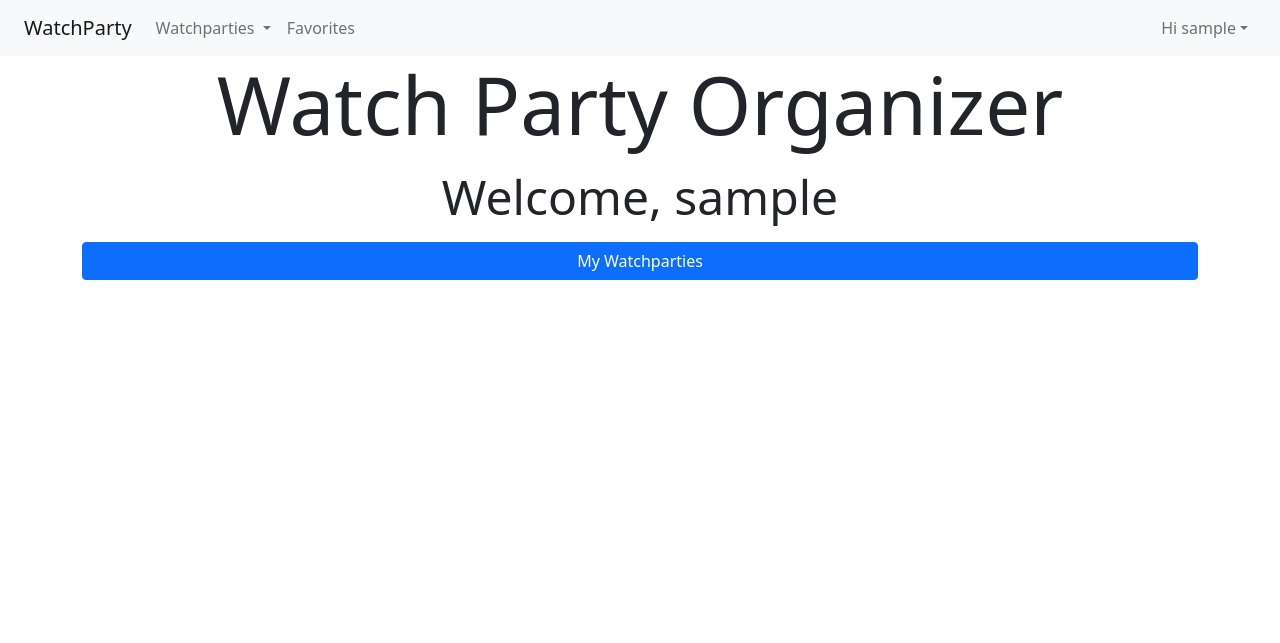
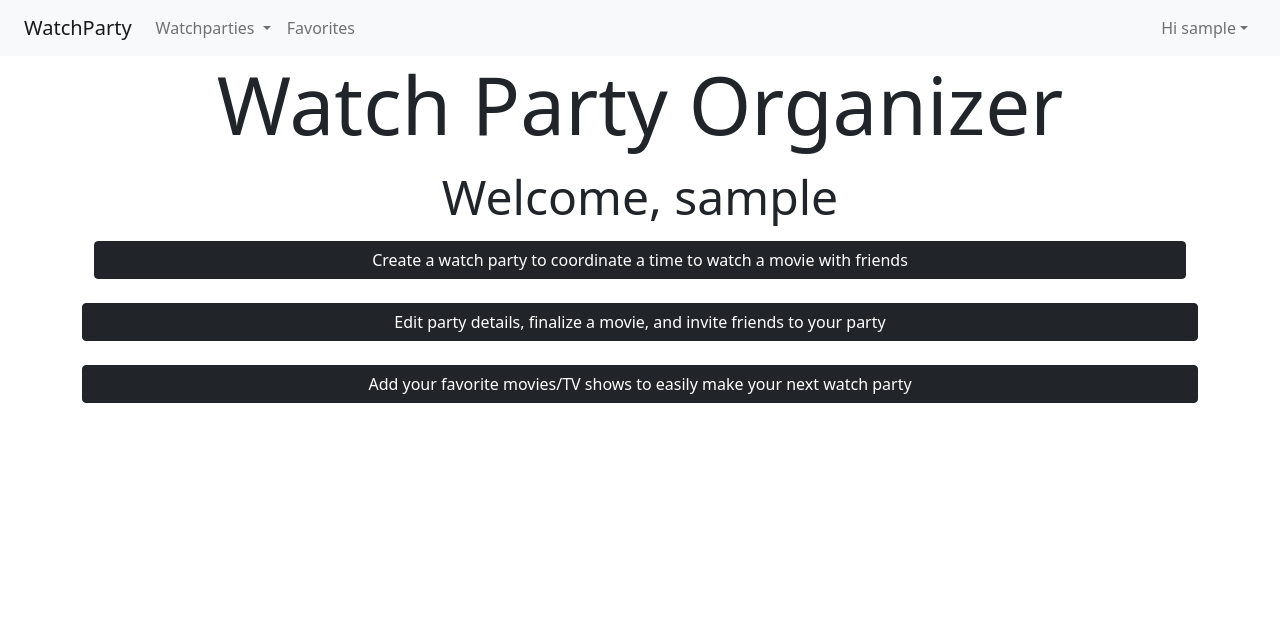
Before and after one commit to DecentDio/WatchParty, a Django app: page / in a window 1280 px wide. Shown: the top 643 px of the page. Run offline with Django 4.2, Linux system fonts and the light colour scheme; the visitor is signed in with stand-in values (Sample User, id 1); some libraries are stand-ins or nearby versions.

Commit message:
Added some explanations into how to use our website

```diff
--- a/organizer/templates/organizer/login.html
+++ b/organizer/templates/organizer/login.html
@@ -88,9 +88,27 @@
             <p class="display-1 text-center"> Watch Party Organizer</p>
             <p class="display-5 text-center"> Welcome, {{ user.username }} </p>
             <div class="container">
+                <div class = "row">
+                    <div class = "d-flex justify-content-center btn-group-vertical gap-1" role = "group" aria-label = "Basic radio toggle button group">
+                        <input type="radio" class = "btn-check" autocomplete="off">
+                        <a class = "btn btn-dark" href = "{% url 'organizer:form' %}" role = "button"> Create a watch party to coordinate a time to watch a movie with friends</a>
+
+                    </div>
+                </div>
+
+                <br>
+
                 <div class="row">
-                    <a class="btn btn-primary md" href="{% url 'organizer:watchparties' %}" role="button">My Watchparties</a>
+                    <a class="btn btn-dark md gap-3" href="{% url 'organizer:watchparties' %}" role="button">Edit party details, finalize a movie, and invite friends to your party</a>
                 </div>
+
+                <br>
+
+                <div class="row">
+                    <a class="btn btn-dark md gap-3" href="{% url 'organizer:favorites' %}" role="button">Add your favorite movies/TV shows to easily make your next watch party</a>
+                </div>
+
+
             </div>
 
 
```
